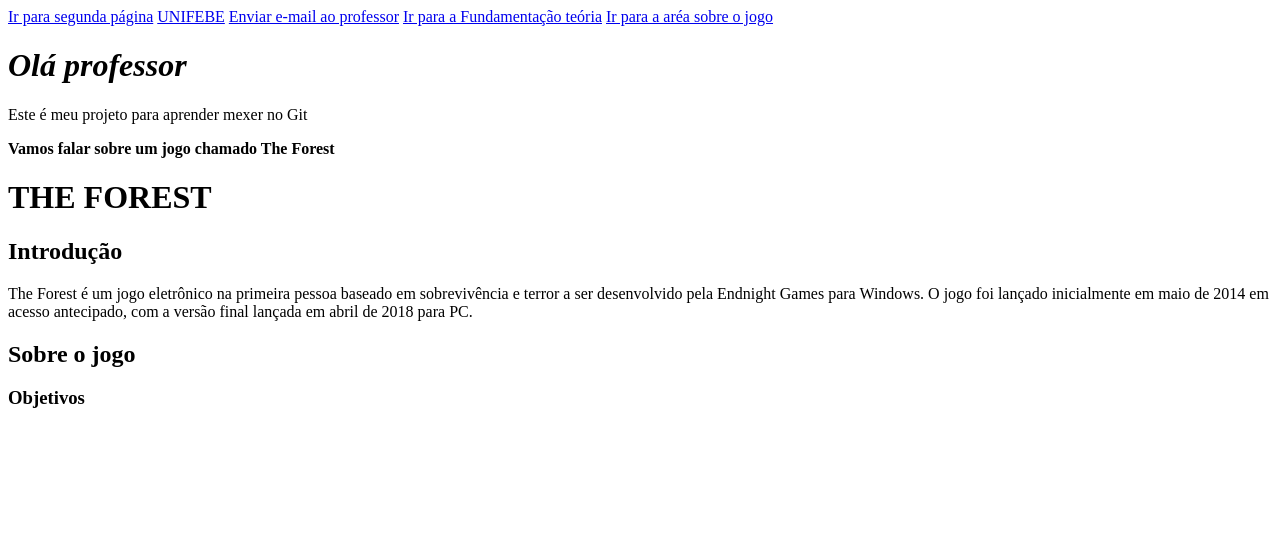
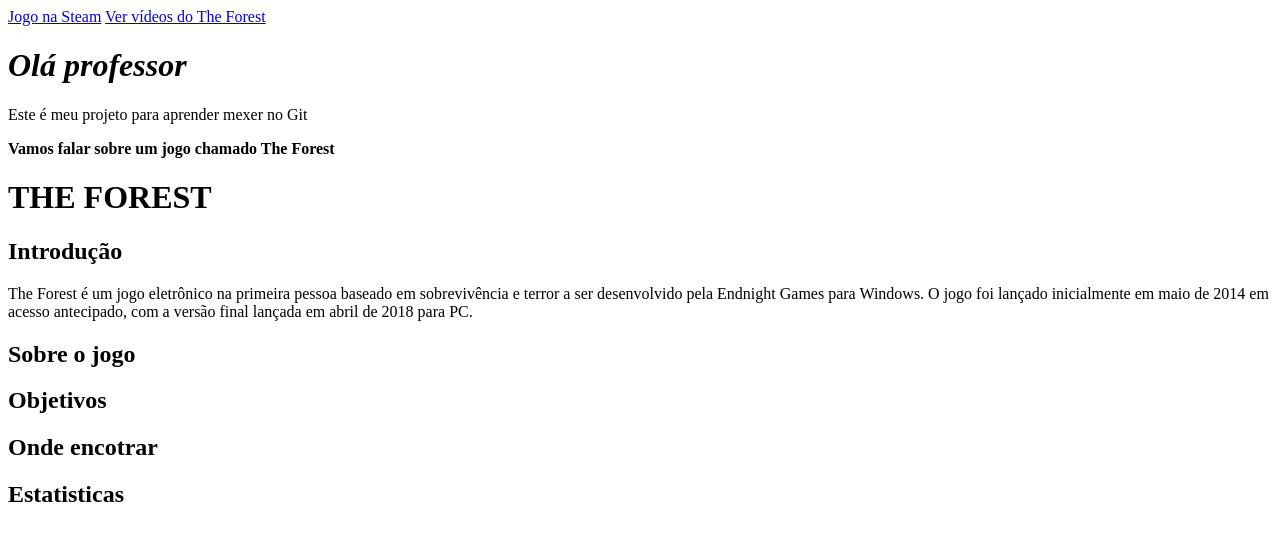
Before and after one commit to AndrezaTaboni/ProjetoAPS_25_03_23, a plain HTML site: page index.html in a window 1280 px wide. Drawn offline with Linux system fonts and the light colour scheme.

Commit message:
alteração 5

```diff
--- a/index.html
+++ b/index.html
@@ -1,5 +1,5 @@
 <!DOCTYPE html>
-<html lang="pt">
+<html lang="pt-br">
 
 <head>
     <meta charset="UTF-8">
@@ -8,11 +8,8 @@
 </head>
 
 <body>
-    <a href="segunda.html" target="_blank">Ir para segunda página</a>
-    <a href="https://www.unifebe.edu.br/site/">UNIFEBE</a>
-    <a href="mailto:jnau@unifebe.edu.br">Enviar e-mail ao professor</a>
-    <a href="#fundamentacao-teorica">Ir para a Fundamentação teória</a>
-    <a href="#sobre o jogo">Ir para a aréa sobre o jogo</a>
+    <a href="https://store.steampowered.com/app/242760/The_Forest/?l=portuguese">Jogo na Steam</a>
+    <a href="videodojogo.html">Ver vídeos do The Forest</a>
 
     <div>
         <h1><i>Olá professor</i></h1>
@@ -27,9 +24,11 @@
 
     <h2 id="sobre o jogo">Sobre o jogo</h2>
 
-
-    <h3>Objetivos</h3>
+    <h2>Objetivos</h2>
     <P></P>
 
+    <h2>Onde encotrar</h2>
+
+    <h2>Estatisticas</h2>
 </body>
 </html>
```
Also changed, not shown: videodojogo.html (added, +12 -0 lines).
